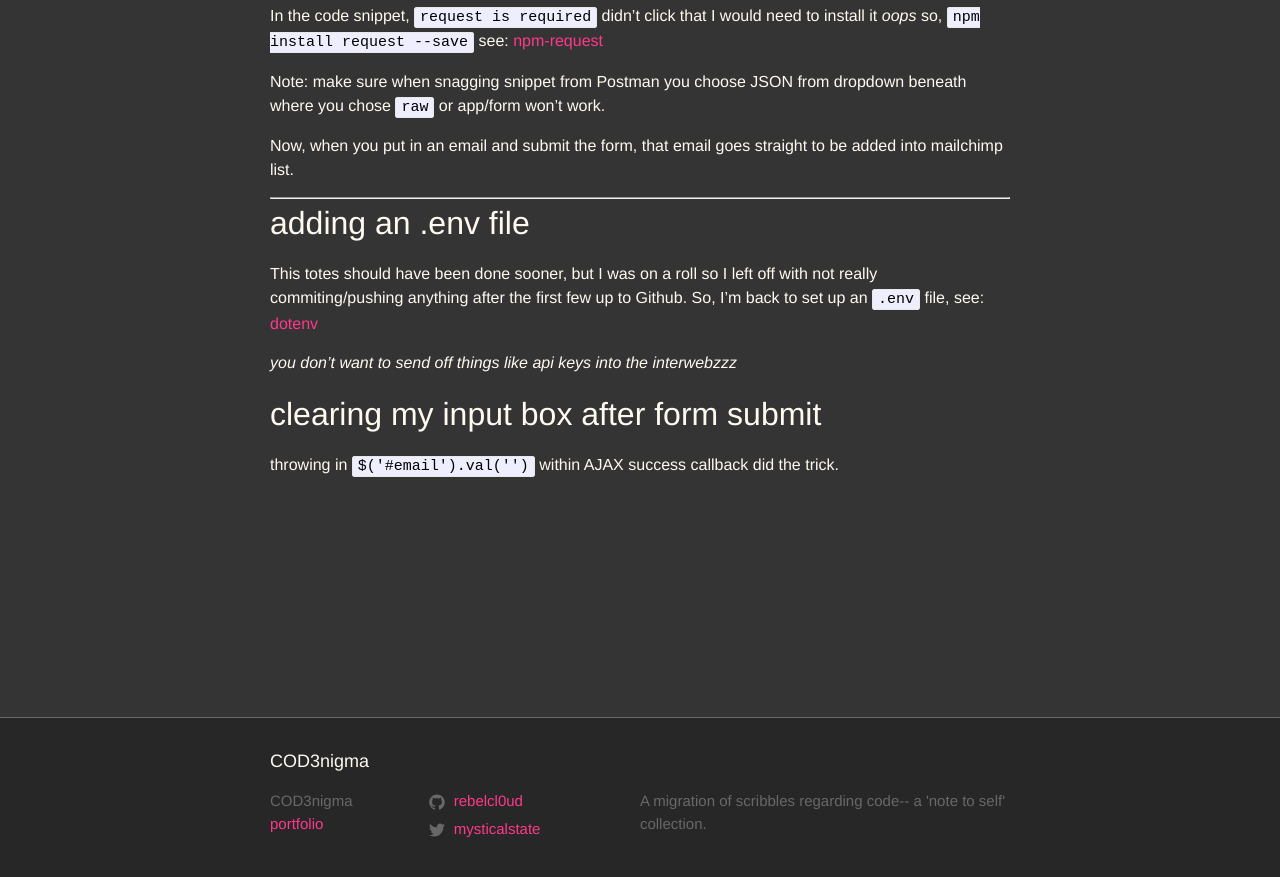
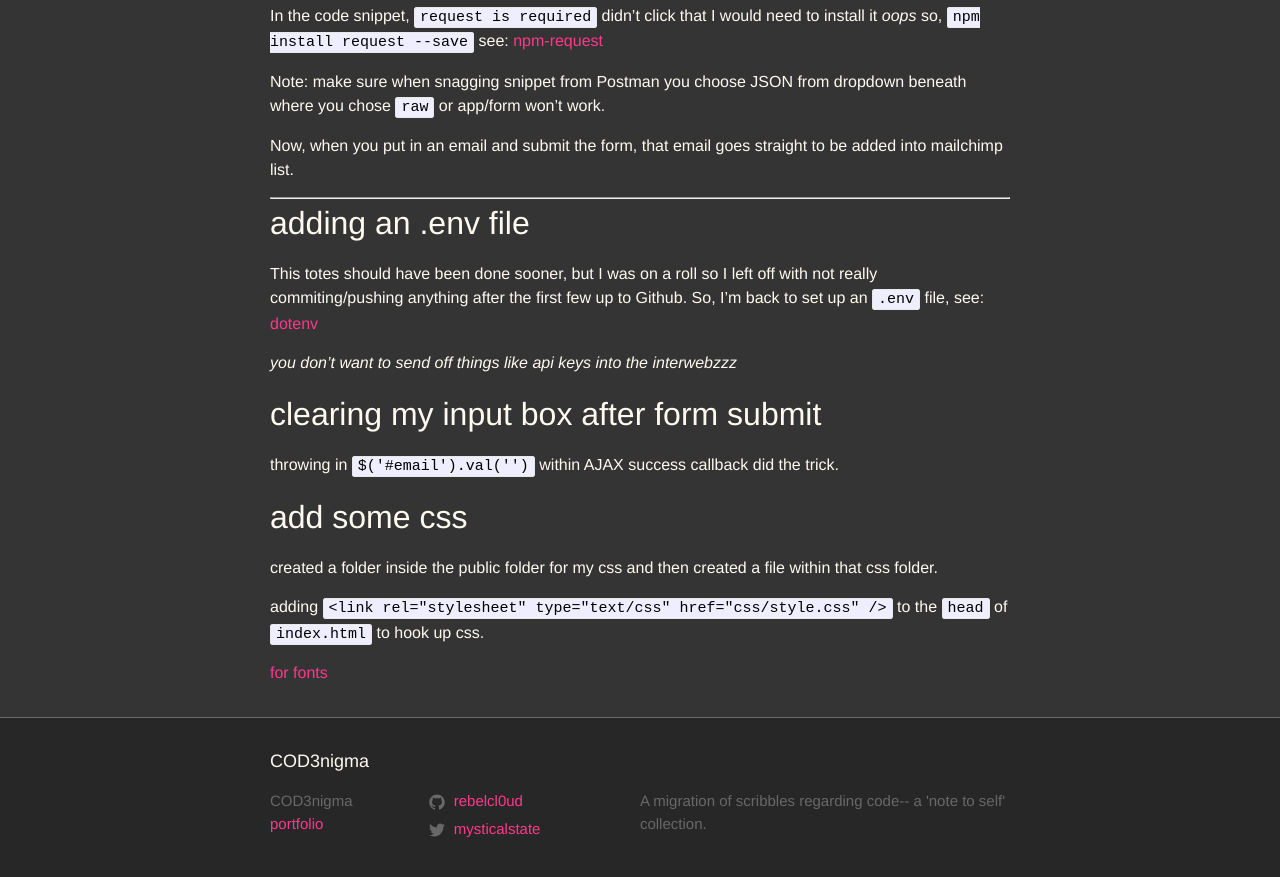
Before and after one commit to rebelcl0ud/blog, a Jekyll site: the page built from _posts/2018-07-12-[52]-node-gnome-travels.markdown, in a window 1280 px wide and 900 px high, scrolled down 11711 px. Shown: the top 877 px of the window. Built offline with Jekyll 4.4.1, drawn with Linux system fonts in a browser that asks for light colours.

Commit message:
added note/gist on adding css

```diff
--- a/_posts/2018-07-12-[52]-node-gnome-travels.markdown
+++ b/_posts/2018-07-12-[52]-node-gnome-travels.markdown
@@ -445,3 +445,11 @@ This totes should have been done sooner, but I was on a roll so I left off with
 ## clearing my input box after form submit
 
 throwing in `$('#email').val('')` within AJAX success callback did the trick.
+
+## add some css
+
+created a folder inside the public folder for my css and then created a file within that css folder.
+
+adding `<link rel="stylesheet" type="text/css" href="css/style.css" />` to the `head` of `index.html` to hook up css.
+
+[for fonts](https://fonts.google.com/)
```
